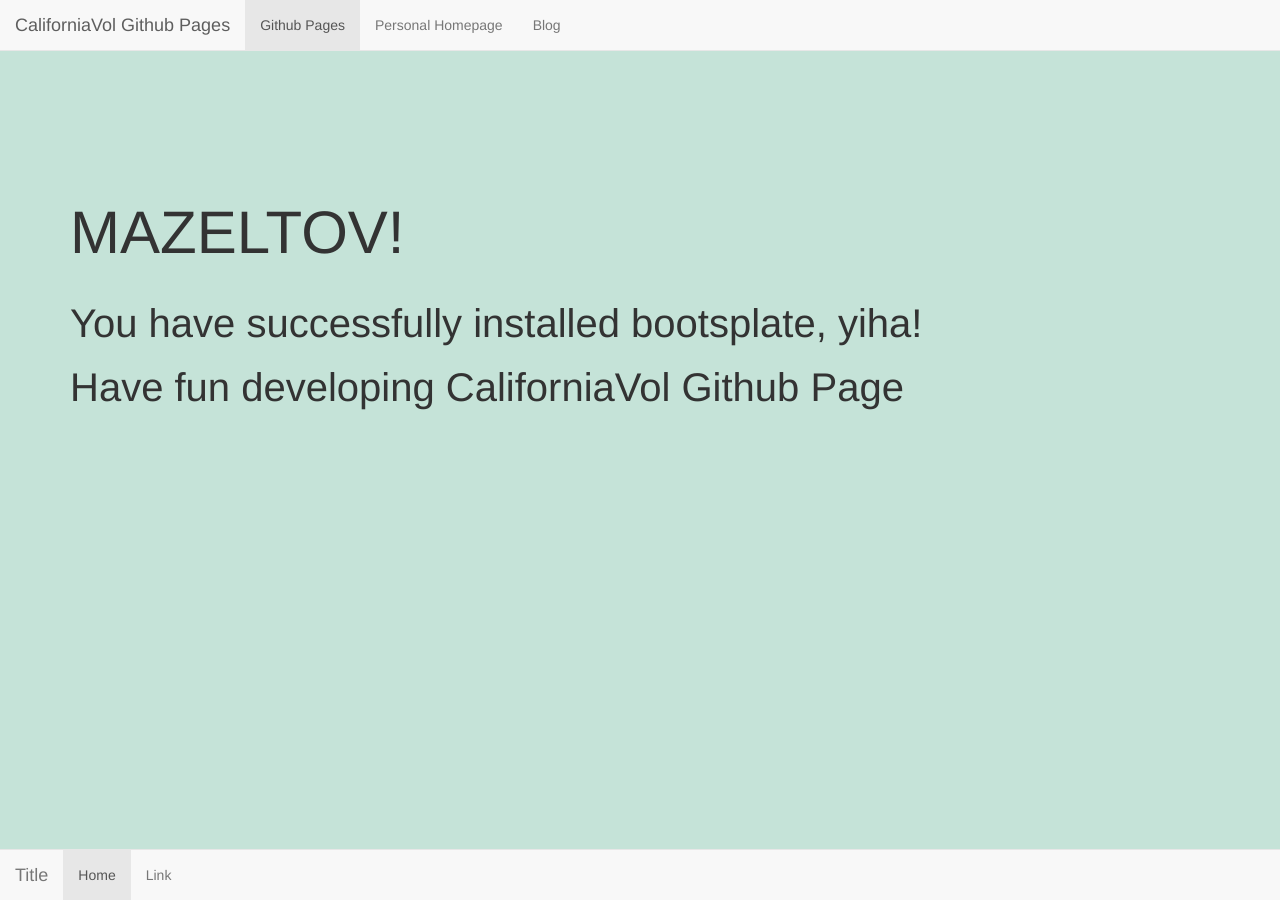
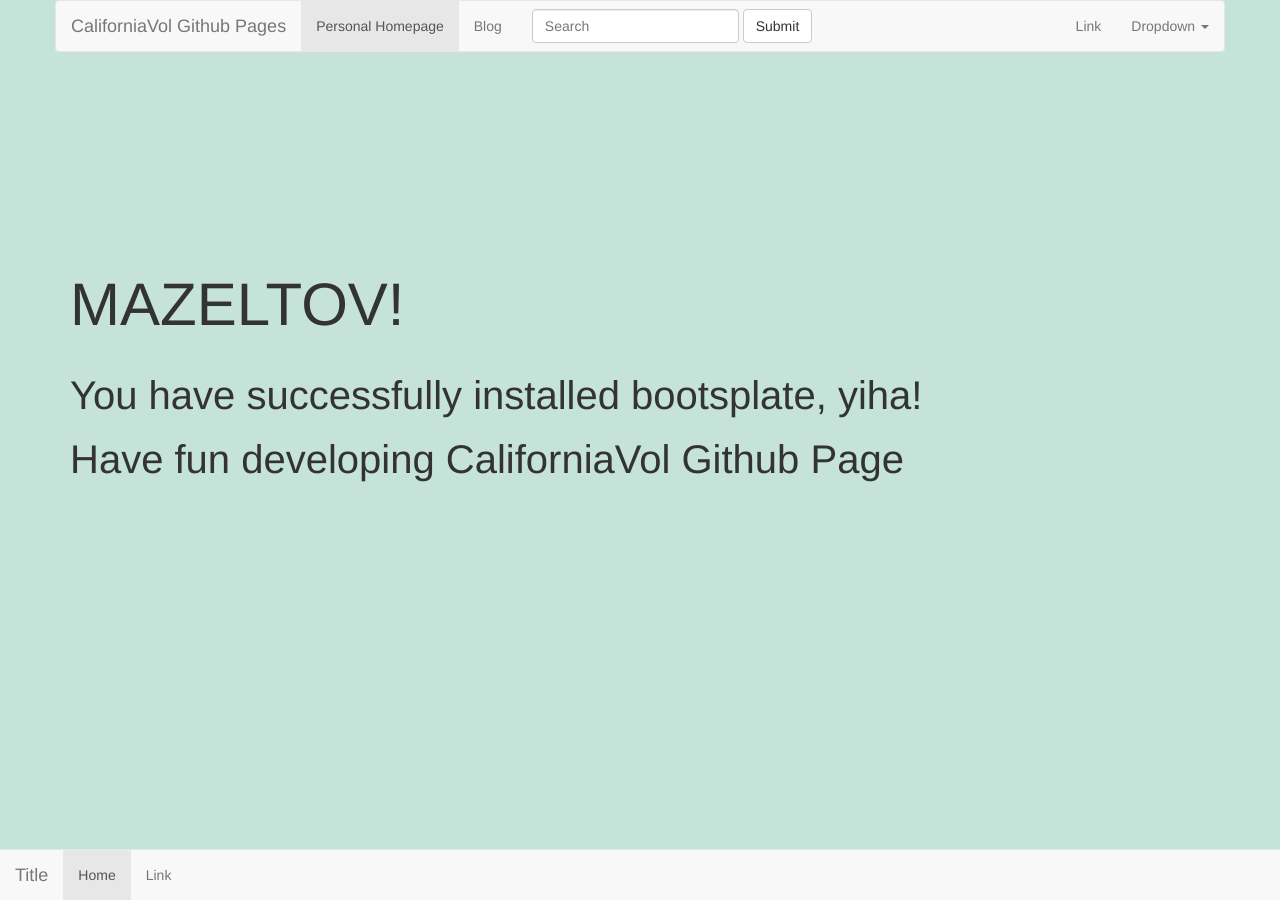
Before and after one commit to californiavol/californiavol.github.io, a Jekyll site: the page built from index.html, in a window 1280 px wide. Built offline with Jekyll 4.4.1, drawn with Linux system fonts in a browser that asks for light colours; Markdown is read by kramdown in place of the engine named in the settings.

Commit message:
switched to responsive nav

```diff
--- a/_includes/header.html
+++ b/_includes/header.html
@@ -2,20 +2,52 @@
   <div class="container">
     <div class="row">
 
-        <nav class="navbar navbar-default navbar-fixed-top" role="navigation">
-            <a class="navbar-brand" href="#">CaliforniaVol Github Pages</a>
+        <nav class="navbar navbar-default" role="navigation">
+            <!-- Brand and toggle get grouped for better mobile display -->
+            <div class="navbar-header">
+                <button type="button" class="navbar-toggle" data-toggle="collapse" data-target=".navbar-ex1-collapse">
+                    <span class="sr-only">Toggle navigation</span>
+                    <span class="icon-bar"></span>
+                    <span class="icon-bar"></span>
+                    <span class="icon-bar"></span>
+                </button>
+                <a class="navbar-brand" href="http://californiavol.github.io">CaliforniaVol Github Pages</a>
+            </div>
+
+            <!-- Collect the nav links, forms, and other content for toggling -->
+            <div class="collapse navbar-collapse navbar-ex1-collapse">
                 <ul class="nav navbar-nav">
                     <li class="active">
-                    <a href="http://californiavol.github.io">Github Pages</a>
-                </li>
-                <li>
                         <a href="http://charlesbrownroberts.com">Personal Homepage</a>
                     </li>
                     <li>
                         <a href="http://charlesbrownroberts.com/blog/">Blog</a>
                     </li>
                 </ul>
+                <form class="navbar-form navbar-left" role="search">
+                    <div class="form-group">
+                        <input type="text" class="form-control" placeholder="Search">
+                    </div>
+                    <button type="submit" class="btn btn-default">Submit</button>
+                </form>
+                <ul class="nav navbar-nav navbar-right">
+                    <li><a href="#">Link</a></li>
+                    <li class="dropdown">
+                        <a href="#" class="dropdown-toggle" data-toggle="dropdown">Dropdown <b class="caret"></b></a>
+                        <ul class="dropdown-menu">
+                            <li><a href="#">Action</a></li>
+                            <li><a href="#">Another action</a></li>
+                            <li><a href="#">Something else here</a></li>
+                            <li><a href="#">Separated link</a></li>
+                        </ul>
+                    </li>
+                </ul>
+            </div><!-- /.navbar-collapse -->
         </nav>
+
+
+
+
 
     </div>
   </div>
```
Lines whose indentation alone changed are shown as unchanged.
